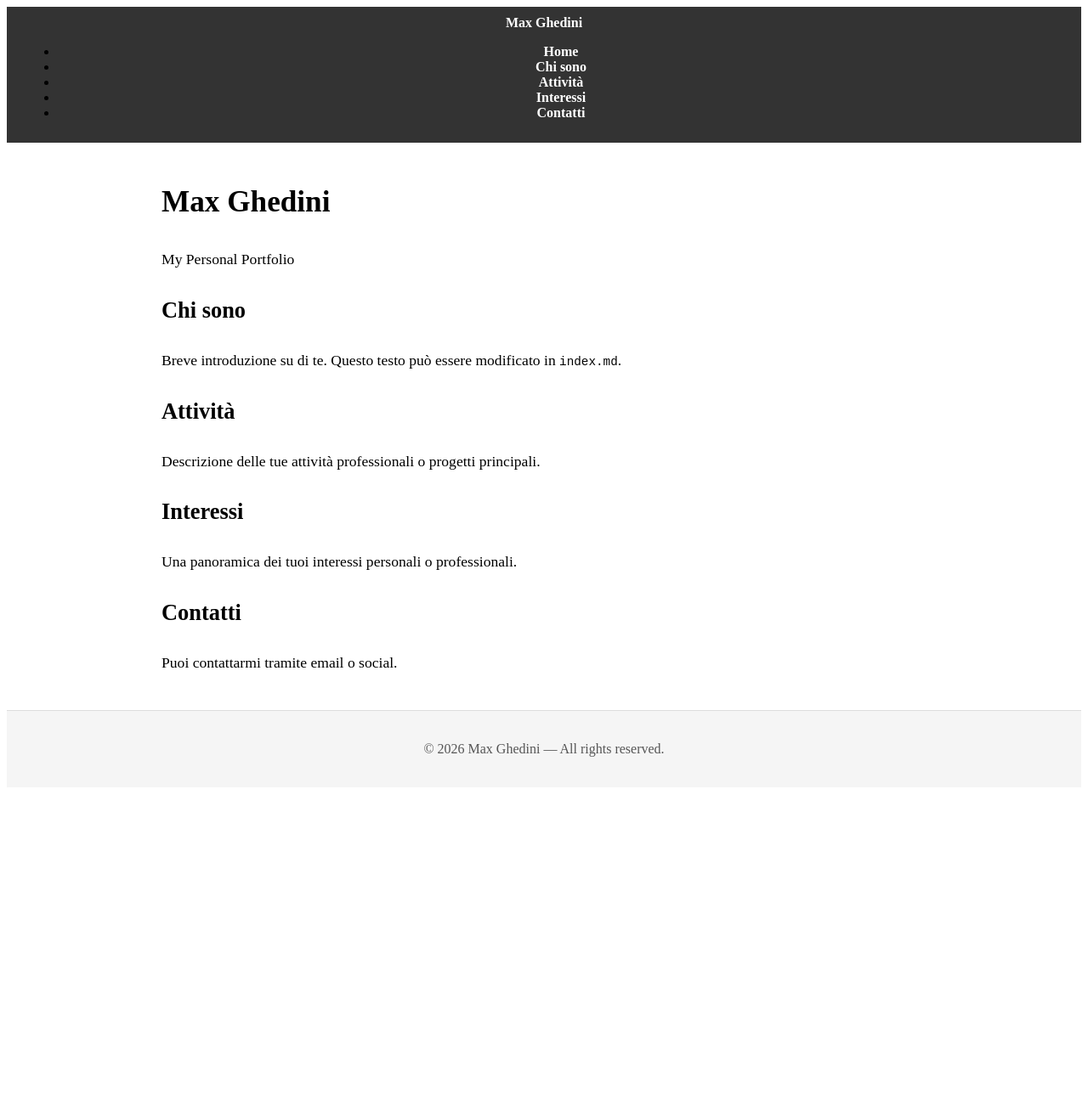
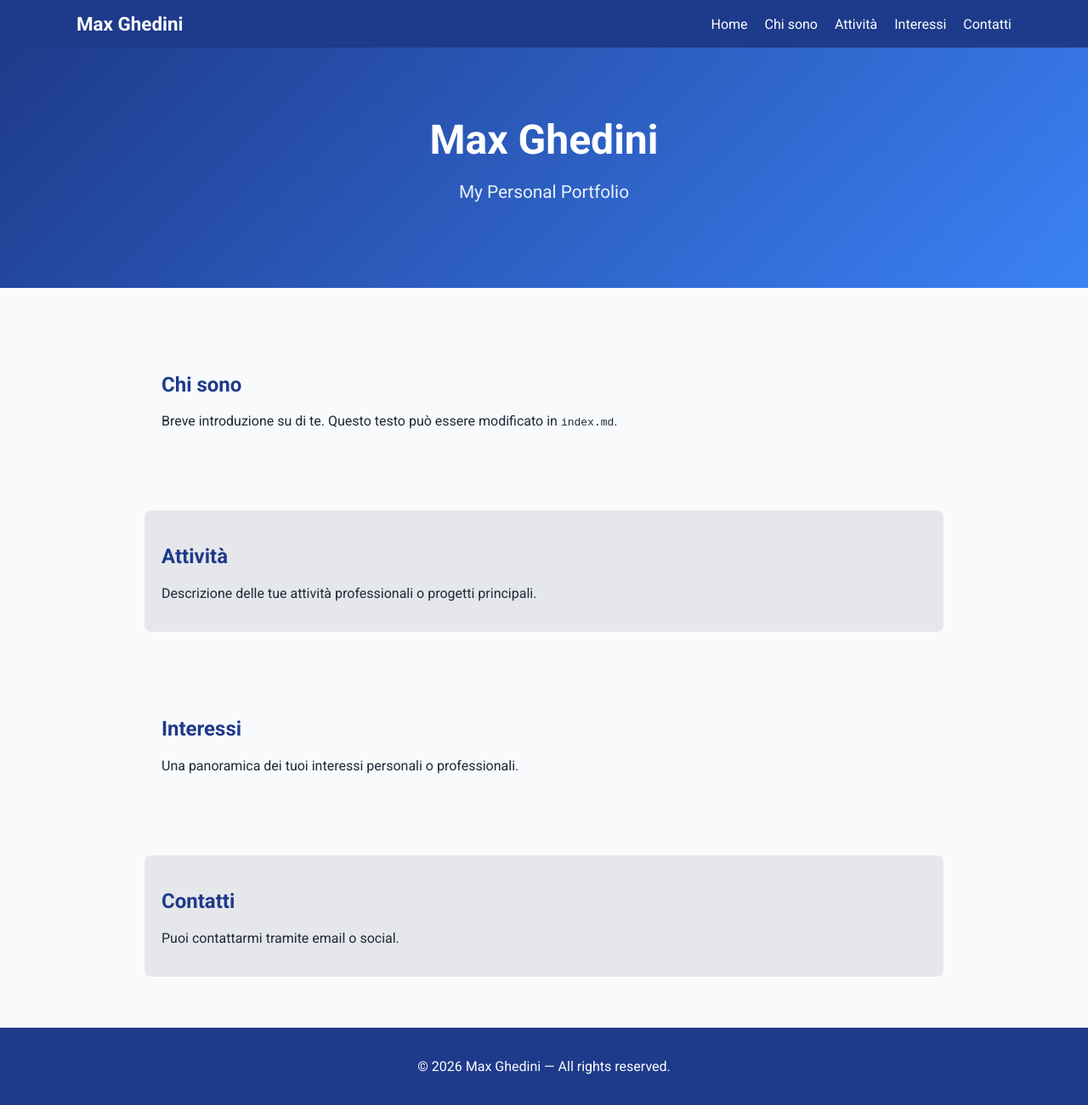
Before and after one commit to mghedin/mghedin.github.io, a Jekyll site: the page built from index.md, in a window 1280 px wide. Shown: the whole page at 85% size. Built offline with Jekyll 4.4.1, drawn with Linux system fonts in a browser that asks for light colours; before the commit the page ends 935 px from its top, so only the background shows below that.

Commit message:
Update style.css

```diff
--- a/assets/css/style.css
+++ b/assets/css/style.css
@@ -1,54 +1,88 @@
-/* NAVBAR */
+body {
+  margin: 0;
+  font-family: 'Roboto', sans-serif;
+  color: #1F2937;
+  background: #F8FAFC;
+}
+
+/* NAV */
 .top-nav {
-  background: #333;
-  padding: 10px 20px;
-  text-align: center;
+  background: #1E3A8A;
+  padding: 15px 0;
+}
+
+.nav-container {
+  max-width: 1100px;
+  margin: auto;
+  display: flex;
+  justify-content: space-between;
+  align-items: center;
+  padding: 0 20px;
+}
+
+.top-nav .logo {
+  color: white;
+  font-size: 1.4em;
+  font-weight: 700;
+  text-decoration: none;
+}
+
+.top-nav ul {
+  list-style: none;
+  display: flex;
+  gap: 20px;
+  margin: 0;
 }
 
 .top-nav a {
-  color: #fff;
-  margin: 0 15px;
+  color: white;
   text-decoration: none;
-  font-weight: bold;
+  font-weight: 500;
 }
 
 .top-nav a:hover {
   text-decoration: underline;
 }
 
-/* HEADER */
-.site-header {
+/* HERO */
+.hero {
+  background: linear-gradient(135deg, #1E3A8A, #3B82F6);
+  color: white;
+  padding: 80px 20px;
   text-align: center;
-  padding: 30px 10px;
-  background: #f5f5f5;
-  border-bottom: 1px solid #ddd;
 }
 
-.site-title {
+.hero-inner h1 {
+  font-size: 3em;
   margin: 0;
-  font-size: 2.2em;
 }
 
-.site-description {
-  margin: 5px 0 0;
-  color: #555;
+.hero-inner p {
+  font-size: 1.3em;
+  opacity: 0.9;
 }
 
-/* CONTENT */
-.content {
+/* SECTIONS */
+.section {
   max-width: 900px;
-  margin: 40px auto;
-  padding: 0 20px;
-  line-height: 1.7;
-  font-size: 1.1em;
+  margin: 60px auto;
+  padding: 20px;
+}
+
+.section.alt {
+  background: #E5E7EB;
+  border-radius: 8px;
+}
+
+.section h2 {
+  color: #1E3A8A;
 }
 
 /* FOOTER */
 .site-footer {
   text-align: center;
   padding: 20px;
+  background: #1E3A8A;
+  color: white;
   margin-top: 40px;
-  background: #f5f5f5;
-  border-top: 1px solid #ddd;
-  color: #555;
 }
```
